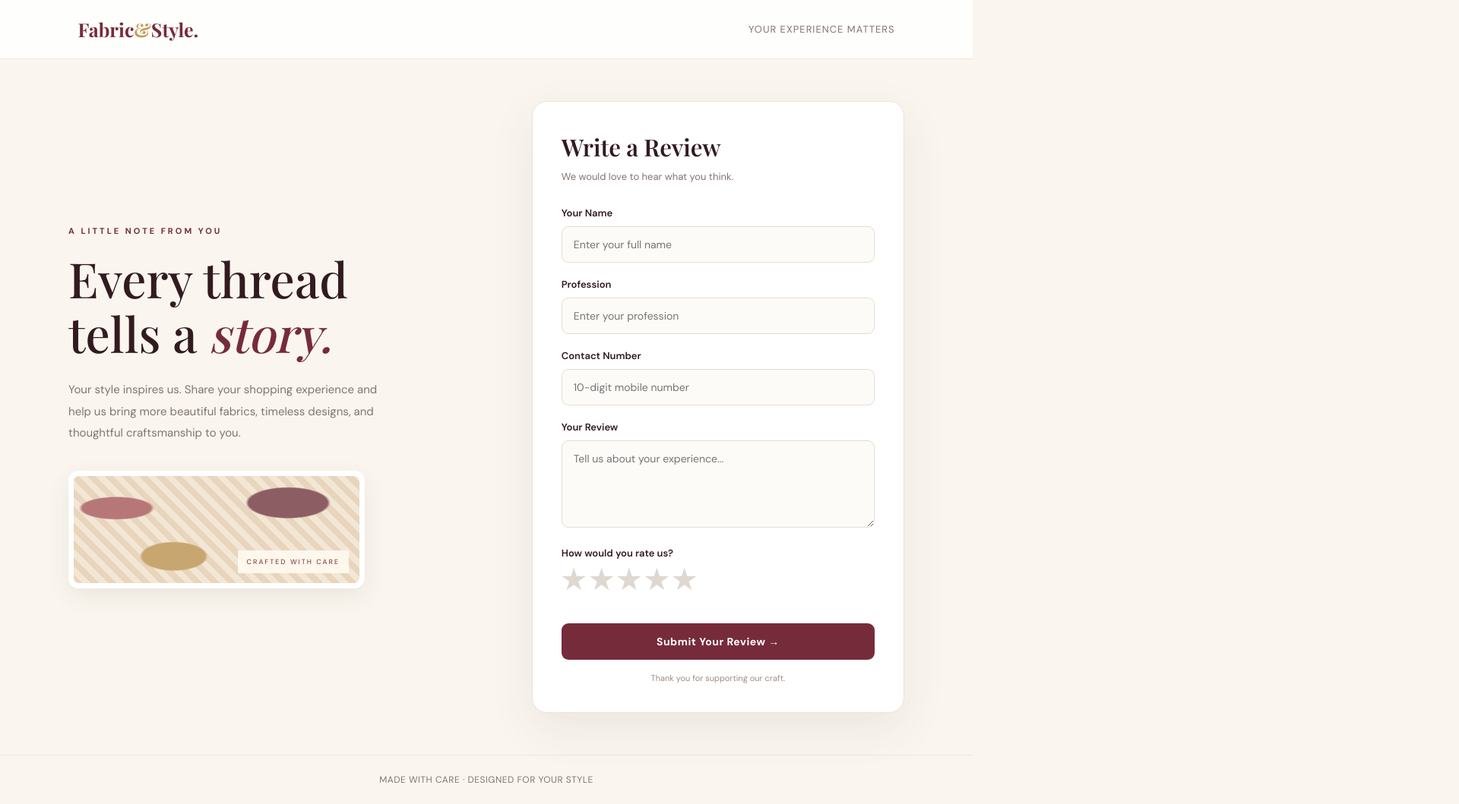
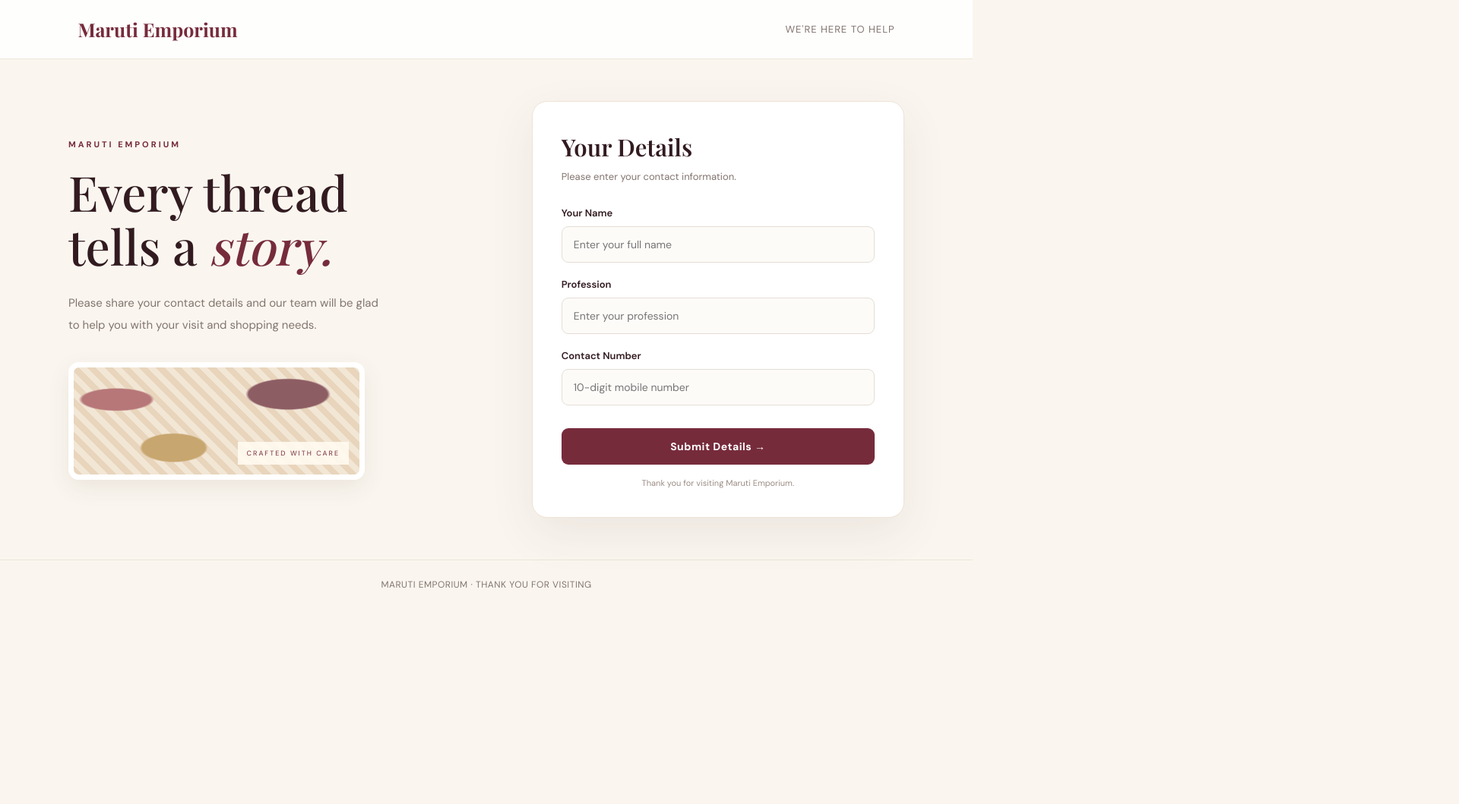
Before and after one commit to Maruti-Emporium/Feedback, a plain HTML site: page index.html in a window 1280 px wide. Shown: the top 1059 px of the page at 76% size, 1920 px wide, since content can reach past the window. After the commit the page ends 802 px from the top, so only its background shows below. Drawn offline with nearby package versions, Linux system fonts and the light colour scheme.

Commit message:
Update index.html

```diff
--- a/index.html
+++ b/index.html
@@ -4,7 +4,7 @@
 <head>
 <meta charset="UTF-8">
 <meta name="viewport" content="width=device-width, initial-scale=1.0">
-<title>Fabric & Style | Customer Reviews</title>
+<title>Maruti Emporium | Customer Details</title>
 
 <style>
 @import url('https://fonts.googleapis.com/css2?family=DM+Sans:wght@400;500;600;700&family=Playfair+Display:wght@500;600;700&display=swap');
@@ -138,9 +138,9 @@ main {
     padding: 9px 12px;
 }
 
-/* Review card */
+/* Form card */
 
-.review-card {
+.form-card {
     background: #fff;
     padding: 38px;
     border-radius: 20px;
@@ -176,8 +176,7 @@ main {
     margin-bottom: 9px;
 }
 
-.form-group input,
-.form-group textarea {
+.form-group input {
     width: 100%;
     border: 1px solid #e5ddd5;
     border-radius: 9px;
@@ -189,52 +188,10 @@ main {
     transition: .25s;
 }
 
-.form-group input:focus,
-.form-group textarea:focus {
+.form-group input:focus {
     border-color: var(--maroon);
     box-shadow: 0 0 0 3px #762b3b12;
     background: #fff;
-}
-
-.form-group textarea {
-    min-height: 115px;
-    resize: vertical;
-}
-
-/* Interactive stars */
-
-.rating {
-    display: flex;
-    flex-direction: row-reverse;
-    justify-content: flex-end;
-    gap: 5px;
-    margin-top: 10px;
-}
-
-.rating input {
-    position: absolute;
-    opacity: 0;
-    pointer-events: none;
-}
-
-.rating label {
-    font-size: 35px;
-    line-height: 1;
-    color: #ded8d0;
-    cursor: pointer;
-    transition: .2s;
-}
-
-.rating label:hover,
-.rating label:hover ~ label,
-.rating input:checked ~ label {
-    color: #d5a13e;
-    transform: scale(1.05);
-}
-
-.rating input:focus-visible + label {
-    outline: 2px solid var(--maroon);
-    outline-offset: 4px;
 }
 
 /* Submit button */
@@ -351,7 +308,7 @@ footer {
         font-size: 44px;
     }
 
-    .review-card {
+    .form-card {
         padding: 27px 22px;
     }
 
@@ -379,36 +336,35 @@ footer {
 <body>
 
 <header class="navbar">
-    <div class="logo">Fabric<span>&</span>Style.</div>
-    <div class="nav-tag">YOUR EXPERIENCE MATTERS</div>
+    <div class="logo">Maruti Emporium</div>
+    <div class="nav-tag">WE'RE HERE TO HELP</div>
 </header>
 
 <main>
 
     <section class="intro">
-        <div class="eyebrow">A little note from you</div>
+        <div class="eyebrow">Maruti Emporium</div>
 
         <h1>Every thread<br>
         tells a <em>story.</em></h1>
 
         <p>
-            Your style inspires us. Share your shopping experience
-            and help us bring more beautiful fabrics, timeless designs,
-            and thoughtful craftsmanship to you.
+            Please share your contact details and our team will be glad
+            to help you with your visit and shopping needs.
         </p>
 
         <div class="fabric-art"></div>
     </section>
 
-    <section class="review-card">
+    <section class="form-card">
 
         <div id="formContent">
             <div class="card-heading">
-                <h2>Write a Review</h2>
-                <p>We would love to hear what you think.</p>
+                <h2>Your Details</h2>
+                <p>Please enter your contact information.</p>
             </div>
 
-            <form id="reviewForm">
+            <form id="detailsForm">
 
                 <div class="form-group">
                     <label for="name">Your Name</label>
@@ -421,7 +377,7 @@ footer {
                     <label for="profession">Profession</label>
                     <input type="text" id="profession" name="profession"
                            placeholder="Enter your profession"
-                           autocomplete="organization-title" required>
+                              autocomplete="organization-title">
                 </div>
 
                 <div class="form-group">
@@ -434,50 +390,17 @@ footer {
                            autocomplete="tel-national" required>
                 </div>
 
-                <div class="form-group">
-                    <label for="review">Your Review</label>
-                    <textarea id="review" name="review"
-                              placeholder="Tell us about your experience..."
-                              required></textarea>
-                </div>
-
-                <div class="form-group">
-                    <label>How would you rate us?</label>
-
-                    <div class="rating">
-                        <input type="radio" id="star5"
-                               name="rating" value="5" required>
-                        <label for="star5" title="5 stars">★</label>
-
-                        <input type="radio" id="star4"
-                               name="rating" value="4">
-                        <label for="star4" title="4 stars">★</label>
-
-                        <input type="radio" id="star3"
-                               name="rating" value="3">
-                        <label for="star3" title="3 stars">★</label>
-
-                        <input type="radio" id="star2"
-                               name="rating" value="2">
-                        <label for="star2" title="2 stars">★</label>
-
-                        <input type="radio" id="star1"
-                               name="rating" value="1">
-                        <label for="star1" title="1 star">★</label>
-                    </div>
-                </div>
-
                 <button class="submit-btn" type="submit">
-                    Submit Your Review &rarr;
+                    Submit Details &rarr;
                 </button>
 
                 <p class="privacy">
-                    Thank you for supporting our craft.
+                    Thank you for visiting Maruti Emporium.
                 </p>
 
                 <p class="error-message" id="submissionError" role="alert"
                    aria-live="assertive">
-                    Something went wrong while submitting your feedback. Please try again.
+                    Something went wrong while submitting your details. Please try again.
                 </p>
             </form>
         </div>
@@ -487,10 +410,10 @@ footer {
             <div class="check">✓</div>
             <h3>Thank You!</h3>
             <p id="thankYouText">
-                Your feedback means a lot to us.
+                Your details have been submitted successfully.
             </p>
             <button type="button" id="writeAgain">
-                Write another review
+                Submit another response
             </button>
         </div>
 
@@ -499,11 +422,11 @@ footer {
 </main>
 
 <footer>
-    MADE WITH CARE · DESIGNED FOR YOUR STYLE
+    MARUTI EMPORIUM · THANK YOU FOR VISITING
 </footer>
 
 <script>
-const form = document.getElementById("reviewForm");
+const form = document.getElementById("detailsForm");
 const formContent = document.getElementById("formContent");
 const successMessage = document.getElementById("successMessage");
 const thankYouText = document.getElementById("thankYouText");
@@ -511,25 +434,15 @@ const submissionError = document.getElementById("submissionError");
 const submitButton = form.querySelector('button[type="submit"]');
 const scriptUrl = "https://script.google.com/macros/s/AKfycbyCbUZbLMF4b3J-11xiafoaTYnhThttHXVabOF8vWebw2yv8MntCnYeUVPyPZsovo7n/exec";
 
-
 form.addEventListener("submit", async function(event) {
     event.preventDefault();
 
     const name = document.getElementById("name").value.trim();
     const profession = document.getElementById("profession").value.trim();
     const contact = document.getElementById("contact").value.trim();
-    const review = document.getElementById("review").value.trim();
-    const rating = document.querySelector(
-        'input[name="rating"]:checked'
-    );
 
     if (!form.checkValidity()) {
         form.reportValidity();
-        return;
-    }
-
-    if (!rating) {
-        alert("Please select a star rating.");
         return;
     }
 
@@ -546,9 +459,7 @@ form.addEventListener("submit", async function(event) {
             body: new URLSearchParams({
                 name: name,
                 profession: profession,
-                contact: contact,
-                review: review,
-                rating: rating.value
+                contact: contact
             })
         });
         const result = await response.json();
@@ -558,8 +469,7 @@ form.addEventListener("submit", async function(event) {
         }
 
         thankYouText.textContent =
-            "Thank you, " + name + "! You rated us " +
-            rating.value + " out of 5 stars. We appreciate your feedback.";
+            "Thank you, " + name + "! Your details have been submitted successfully.";
 
         submitButton.disabled = false;
         formContent.style.display = "none";
```
